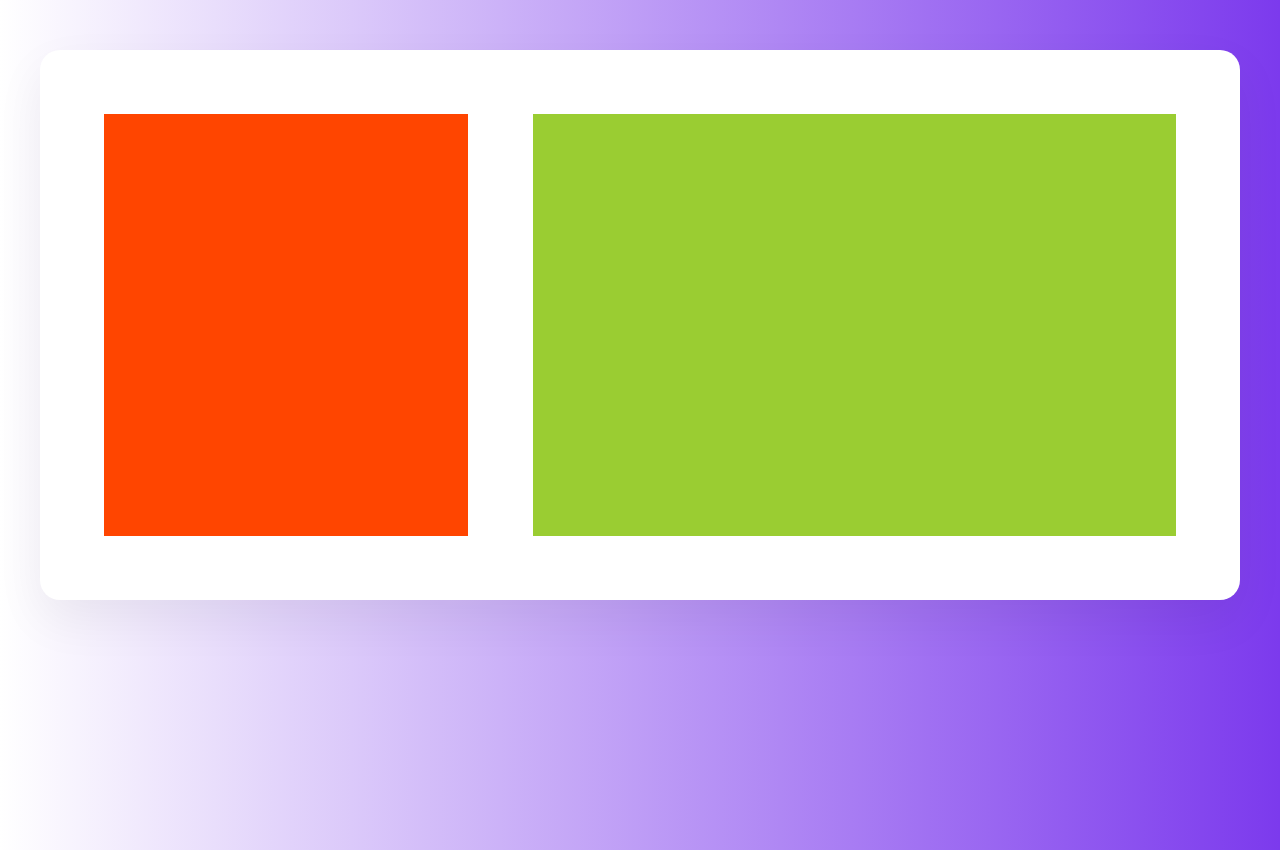
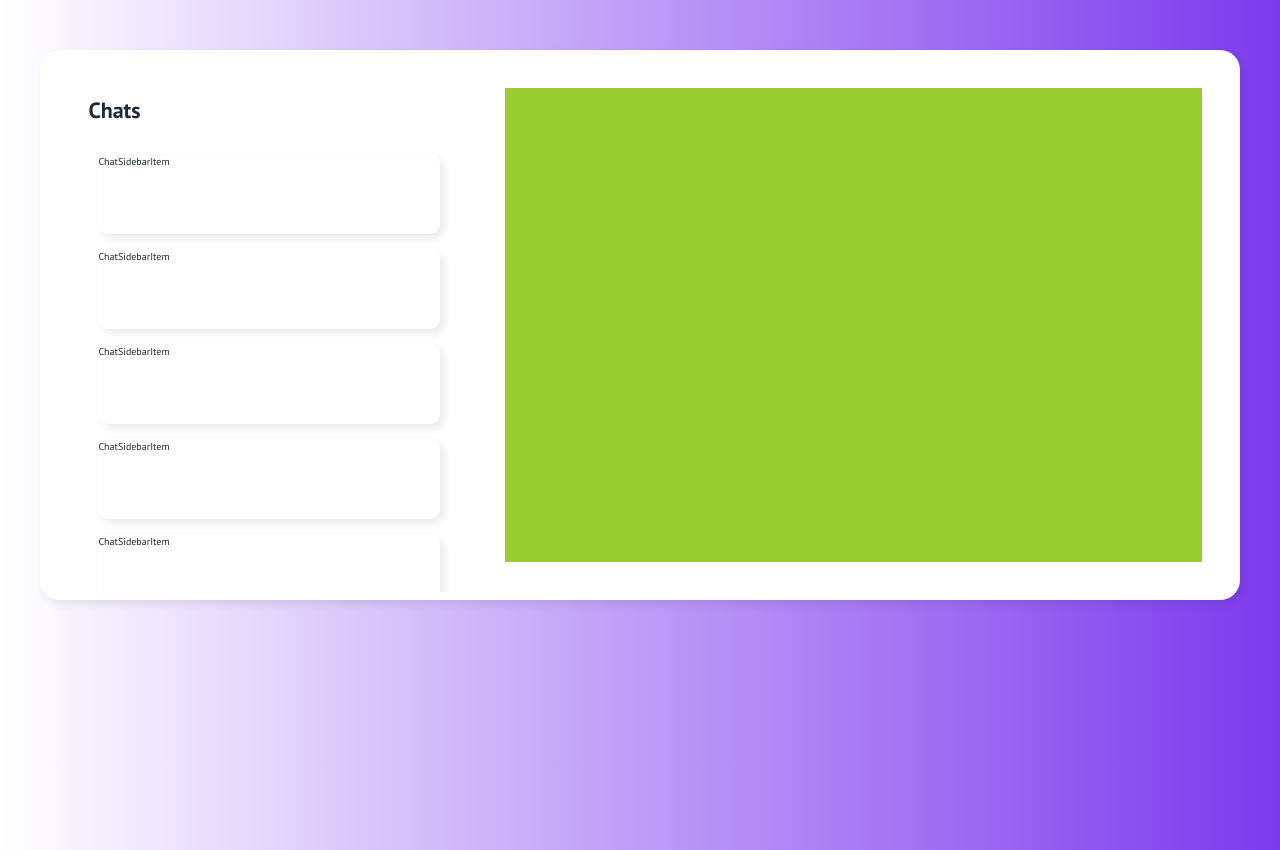
Before and after one commit to pratik-kumar-sahu/chitty-chat, a React (Create React App) app: page / in a window 1280 px wide. Built offline with nearby package versions, Linux system fonts and the light colour scheme.

Commit message:
Added ChatItems in sidebar, scrollable

```diff
--- a/src/App.css
+++ b/src/App.css
@@ -1,9 +1,8 @@
 .container {
-  box-sizing: border-box;
   width: 120rem;
   height: 55rem;
   margin: 5rem auto;
-  padding: 5%;
+  padding: 3%;
   border-radius: 2rem;
   background-color: var(--white);
   box-shadow: var(--shadow-light);
--- a/src/components/ChatScreen/ChatScreen.js
+++ b/src/components/ChatScreen/ChatScreen.js
@@ -2,7 +2,7 @@ import React from "react";
 import "./ChatScreen.scss";
 
 function ChatScreen() {
-  return <div className="chat-screen"></div>;
+  return <div className="screen"></div>;
 }
 
 export default ChatScreen;
--- a/src/components/ChatScreen/ChatScreen.scss
+++ b/src/components/ChatScreen/ChatScreen.scss
@@ -1,5 +1,5 @@
-.chat-screen {
-  width: 60%;
+.screen {
+  width: 62%;
   height: 100%;
   background-color: yellowgreen;
 }
--- a/src/components/ChatSidebar/ChatSidebar.js
+++ b/src/components/ChatSidebar/ChatSidebar.js
@@ -1,8 +1,21 @@
 import React from "react";
 import "./ChatSidebar.scss";
+import ChatSidebarItem from "../ChatSidebarItem/ChatSidebarItem";
 
 function ChatSidebar() {
-  return <div className="chat-sidebar"></div>;
+  return (
+    <div className="sidebar">
+      <h1 className="sidebar__header">Chats</h1>
+      <div className="sidebar__scroll">
+        <ChatSidebarItem />
+        <ChatSidebarItem />
+        <ChatSidebarItem />
+        <ChatSidebarItem />
+        <ChatSidebarItem />
+        <ChatSidebarItem />
+      </div>
+    </div>
+  );
 }
 
 export default ChatSidebar;
--- a/src/components/ChatSidebar/ChatSidebar.scss
+++ b/src/components/ChatSidebar/ChatSidebar.scss
@@ -1,5 +1,18 @@
-.chat-sidebar {
+.sidebar {
   width: 34%;
   height: 100%;
-  background-color: orangered;
+  padding: 0.5rem 1rem;
+  // background-color: orangered;
+
+  &__header {
+    font-weight: 700;
+    font-size: 2.2rem;
+  }
+
+  &__scroll {
+    // background-color: orangered;
+    height: 100%;
+    padding: 1rem;
+    overflow: scroll;
+  }
 }
--- /dev/null
+++ b/src/components/ChatSidebarItem/ChatSidebarItem.js
@@ -0,0 +1,8 @@
+import React from "react";
+import "./ChatSidebarItem.scss";
+
+function ChatSidebarItem() {
+  return <div className="sidebar-item">ChatSidebarItem</div>;
+}
+
+export default ChatSidebarItem;
--- /dev/null
+++ b/src/components/ChatSidebarItem/ChatSidebarItem.scss
@@ -0,0 +1,8 @@
+.sidebar-item {
+  width: 100%;
+  height: 8rem;
+  border-radius: 1rem;
+  margin: 1.5rem 0;
+  background-color: var(--white);
+  box-shadow: var(--shadow-light);
+}
--- a/src/index.css
+++ b/src/index.css
@@ -12,7 +12,7 @@
   --gray-dark: #1f2937;
 
   --shadow-dark: 0 2rem 6rem rgba(0, 0, 0, 0.3);
-  --shadow-light: 0 2rem 5rem rgba(0, 0, 0, 0.06);
+  --shadow-light: 0.4rem 0.4rem 1rem rgba(0, 0, 0, 0.09);
 
   --border: 1px solid var(--gray-medium);
 }
@@ -20,10 +20,10 @@
 * {
   margin: 0;
   padding: 0;
+  box-sizing: border-box;
 }
 
 html {
-  box-sizing: border-box;
   font-size: 62.5%;
 }
 
@@ -38,3 +38,8 @@ body {
   min-height: 100vh;
   overflow: hidden;
 }
+
+::-webkit-scrollbar {
+  width: 0;
+  background: transparent;
+}
```
